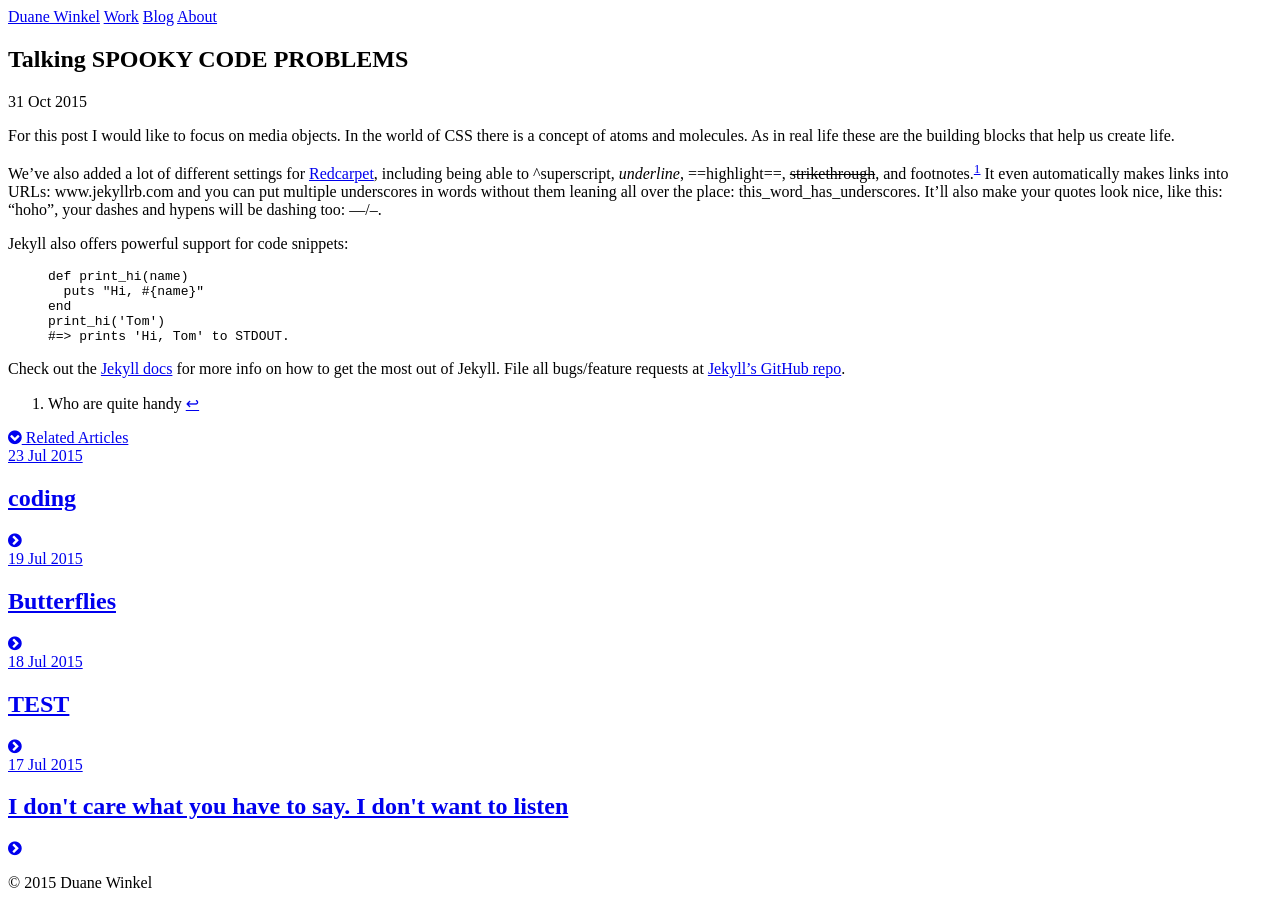
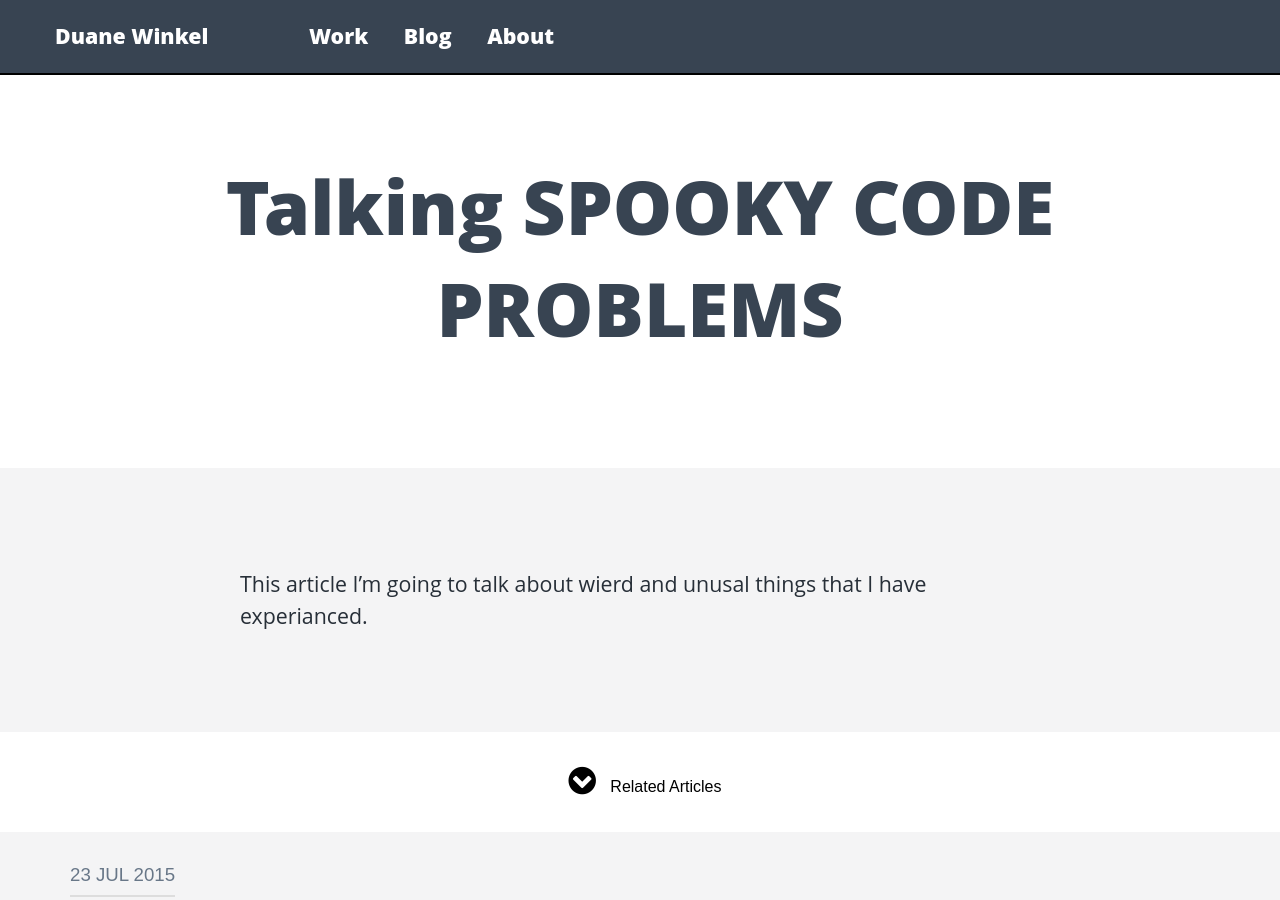
Before and after one commit to dpwj/blog, a Jekyll site: the page built from _posts/2015-10-31-halloween.md, in a window 1280 px wide and 900 px high. Built offline with Jekyll 4.4.1, drawn with Linux system fonts in a browser that asks for light colours; nearby versions of some CDN libraries.

Commit message:
changed something again

```diff
--- a/_includes/head.html
+++ b/_includes/head.html
@@ -7,7 +7,7 @@
 
   <!-- CSS -->
   <!-- build:css /assets/stylesheets/style.min.css -->
-  <link rel="stylesheet" href="assets/css/style.css">
+  <link rel="stylesheet" href="/assets/css/style.css">
   <!-- endbuild -->
   <!-- <link rel="stylesheet" href="/assets/css/style.css"> -->
   <!-- <link rel="stylesheet" href="/stlysheet/style.css"> -->
--- a/_posts/2015-10-31-halloween.md
+++ b/_posts/2015-10-31-halloween.md
@@ -5,32 +5,7 @@ title:  Talking SPOOKY CODE PROBLEMS
 categories: CSS
 ---
 
-For this post I would like to focus on media objects. In the world of CSS there is a concept of atoms and molecules. As in real life these are the building blocks that help us create life.
+
+This article I'm going to talk about wierd and unusal things that I have experianced.
 
 <!--more-->
-
-We've also added a lot of different settings for [Redcarpet][redcarpet],
-including being able to ^superscript, _underline_, ==highlight==,
-~~strikethrough~~, and footnotes.[^1] It even automatically makes links into
-URLs: www.jekyllrb.com and you can put multiple underscores in words without
-them leaning all over the place: this_word_has_underscores. It'll also make your
-quotes look nice, like this: "hoho", your dashes and hypens will be dashing too:
----/--.
-
-Jekyll also offers powerful support for code snippets:
-
-{% highlight ruby %}
-def print_hi(name)
-  puts "Hi, #{name}"
-end
-print_hi('Tom')
-#=> prints 'Hi, Tom' to STDOUT.
-{% endhighlight %}
-
-Check out the [Jekyll docs][jekyll] for more info on how to get the most out of
-Jekyll. File all bugs/feature requests at [Jekyll's GitHub repo][jekyll-gh].
-
-[redcarpet]: https://github.com/vmg/redcarpet
-[jekyll-gh]: https://github.com/mojombo/jekyll
-[jekyll]:    http://jekyllrb.com
-[^1]: Who are quite handy
```
